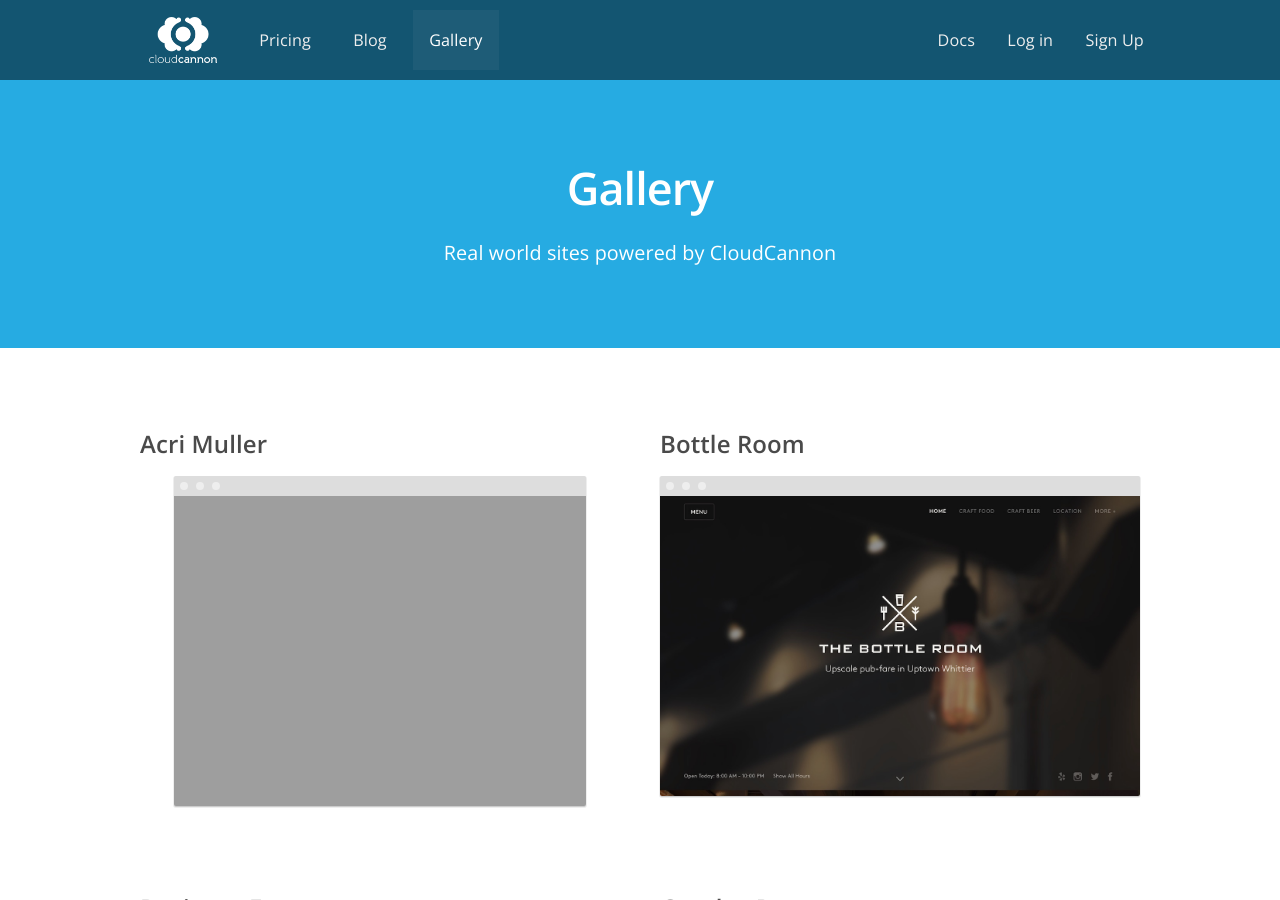
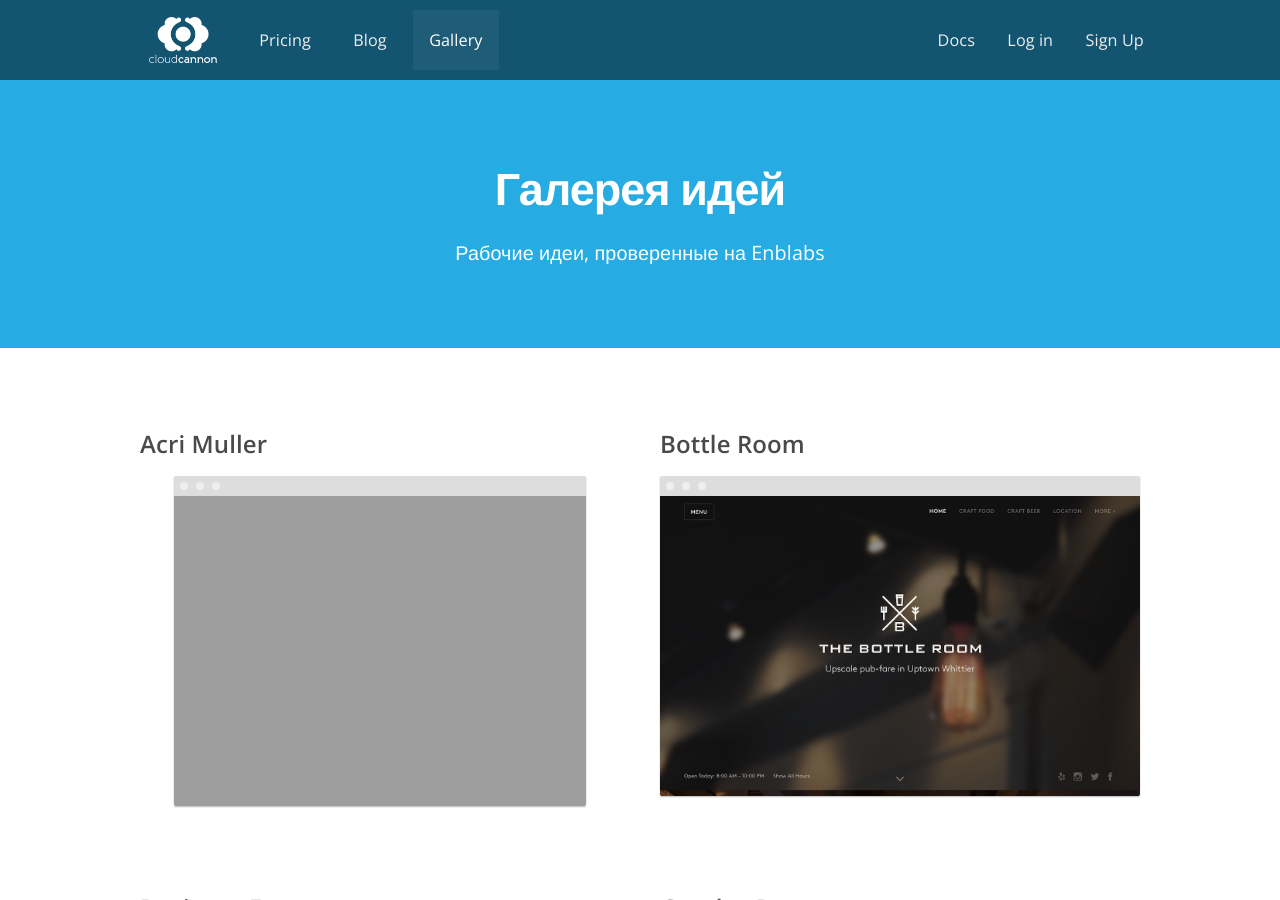
Before and after one commit to RakhimyanTim/enblabs.github.io, a Jekyll site: the page built from pages/gallery.html, in a window 1280 px wide and 900 px high. Built offline with Jekyll 4.4.1, drawn with Linux system fonts in a browser that asks for light colours; nearby versions of some CDN libraries.

Commit message:
Update gallery.html

```diff
--- a/pages/gallery.html
+++ b/pages/gallery.html
@@ -1,9 +1,9 @@
 ---
 layout: default
-title: Gallery
+title: Галерея
 description: Real world sites powered by CloudCannon
-header: Gallery
-header_subtext: Real world sites powered by CloudCannon
+header: Галерея идей
+header_subtext: Рабочие идеи, проверенные на Enblabs
 permalink: /gallery/
 ---
 
```
